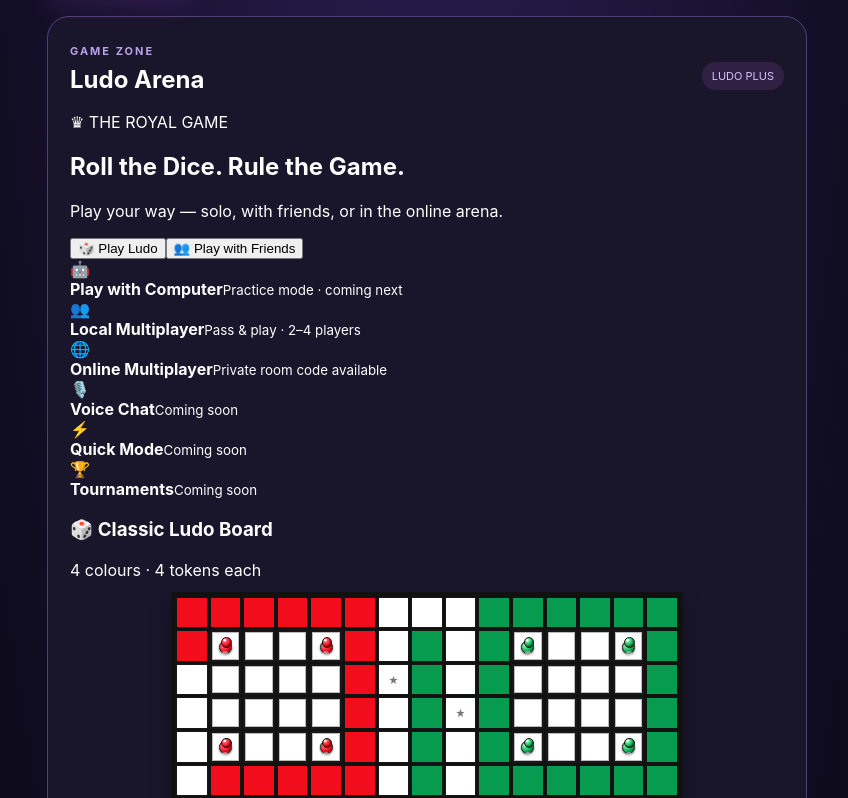
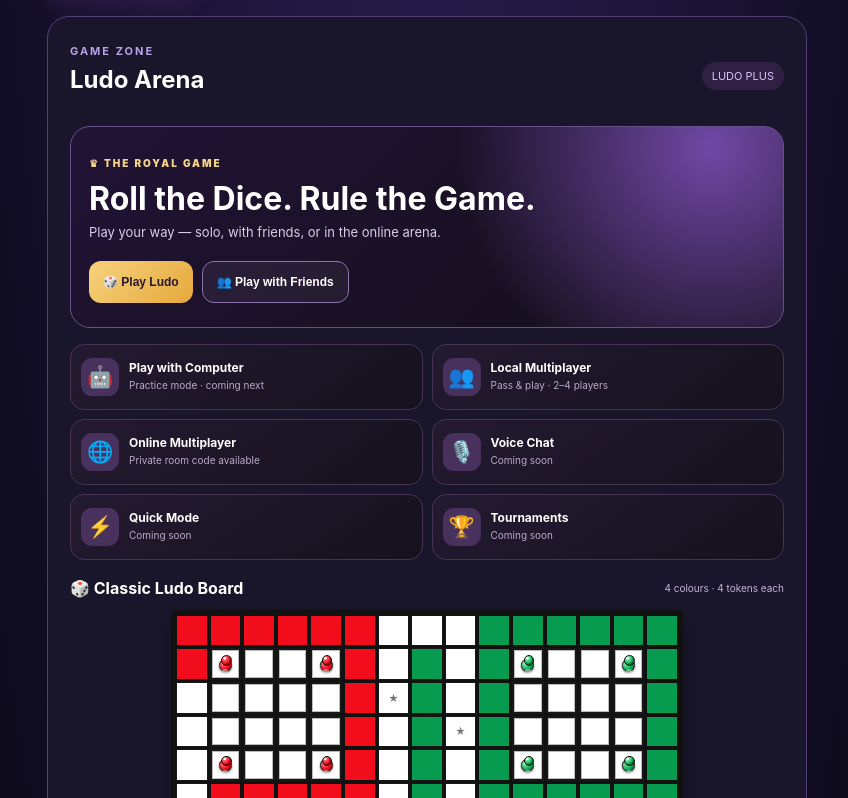
Before and after one commit to manojkumar98600m-ux/ludo-plus, a React (Vite) app: page / in a window 1280 px wide. Shown: the part 743-1541 px from the top of the page, without its empty margins (213-1061 px from the left). Built offline with nearby package versions, Linux system fonts and the light colour scheme; no server answers.

Commit message:
Style Ludo Plus game feature landing screen

```diff
--- a/src/ludo.css
+++ b/src/ludo.css
@@ -65,3 +65,24 @@ button.board-piece-selectable{outline:2px solid #fff;outline-offset:1px;box-shad
 .board-piece{width:clamp(7px,2vw,13px);height:clamp(7px,2vw,13px)}
 .board-piece::before{width:78%;height:78%;left:11%;top:-42%}
 @media(max-width:380px){.center-dice i{font-size:7px}.board-piece{width:7px;height:7px}}
+
+
+/* LUDO PLUS game-mode landing screen */
+.ludo-feature-hero{position:relative;overflow:hidden;margin:14px 0 16px;padding:24px 18px;border:1px solid #66508b;border-radius:20px;background:radial-gradient(circle at 90% 10%,#7048a5 0,transparent 38%),linear-gradient(135deg,#211335,#171020 72%);color:#fff}
+.ludo-feature-kicker{display:inline-block;color:#f5d58a;font-size:10px;font-weight:900;letter-spacing:2px}
+.ludo-feature-hero h2{margin:10px 0 6px;font-size:clamp(23px,6vw,32px);line-height:1.12;color:#fff}
+.ludo-feature-hero p{margin:0;color:#d8cce9;font-size:13px;line-height:1.5}
+.ludo-feature-actions{display:flex;flex-wrap:wrap;gap:9px;margin-top:18px}
+.ludo-feature-primary,.ludo-feature-secondary{min-height:42px;padding:10px 14px;border-radius:12px;font-weight:800;font-size:12px;cursor:pointer}
+.ludo-feature-primary{border:0;background:linear-gradient(135deg,#f6d27d,#e6a83c);color:#27182c}
+.ludo-feature-secondary{border:1px solid #8b72aa;background:#ffffff0d;color:#fff}
+.ludo-feature-grid{display:grid;grid-template-columns:repeat(2,minmax(0,1fr));gap:9px;margin:0 0 18px}
+.ludo-feature-card{display:flex;align-items:center;gap:10px;min-width:0;padding:13px 10px;border:1px solid #443451;border-radius:14px;background:linear-gradient(145deg,#241a31,#15111d);color:#fff}
+.ludo-feature-card>span{display:grid;place-items:center;flex:0 0 38px;height:38px;border-radius:11px;background:#49315e;font-size:21px}
+.ludo-feature-card div{min-width:0;display:flex;flex-direction:column;gap:4px}
+.ludo-feature-card b{font-size:12px;line-height:1.25}
+.ludo-feature-card small{color:#b9a9c9;font-size:10px;line-height:1.35}
+.ludo-board-title{display:flex;align-items:center;justify-content:space-between;gap:8px;margin:12px 0}
+.ludo-board-title h3{margin:0;font-size:16px;color:#fff}
+.ludo-board-title span{font-size:10px;color:#c5b6d5}
+@media(max-width:340px){.ludo-feature-grid{grid-template-columns:1fr}.ludo-feature-hero{padding:19px 14px}}
```
